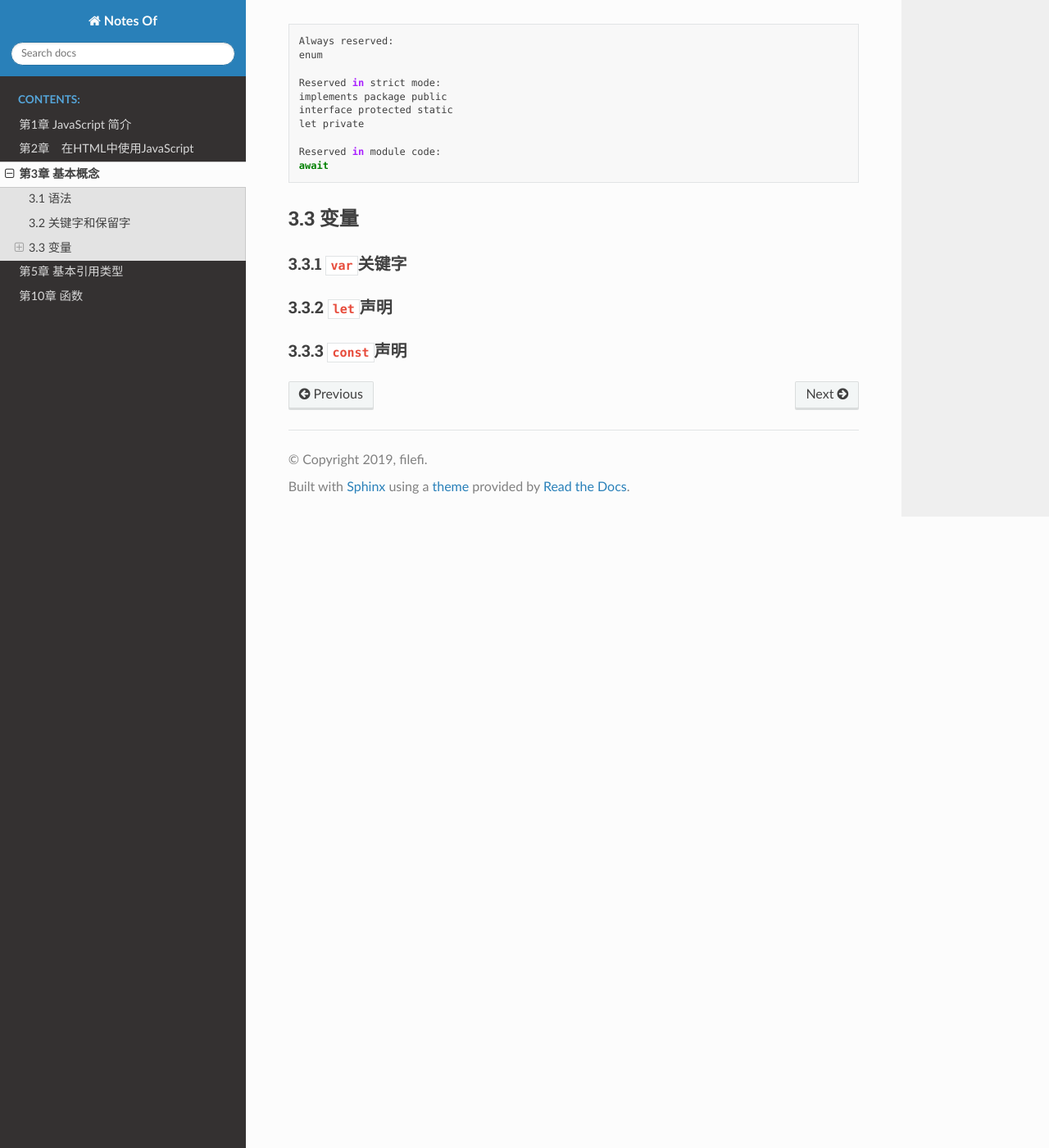
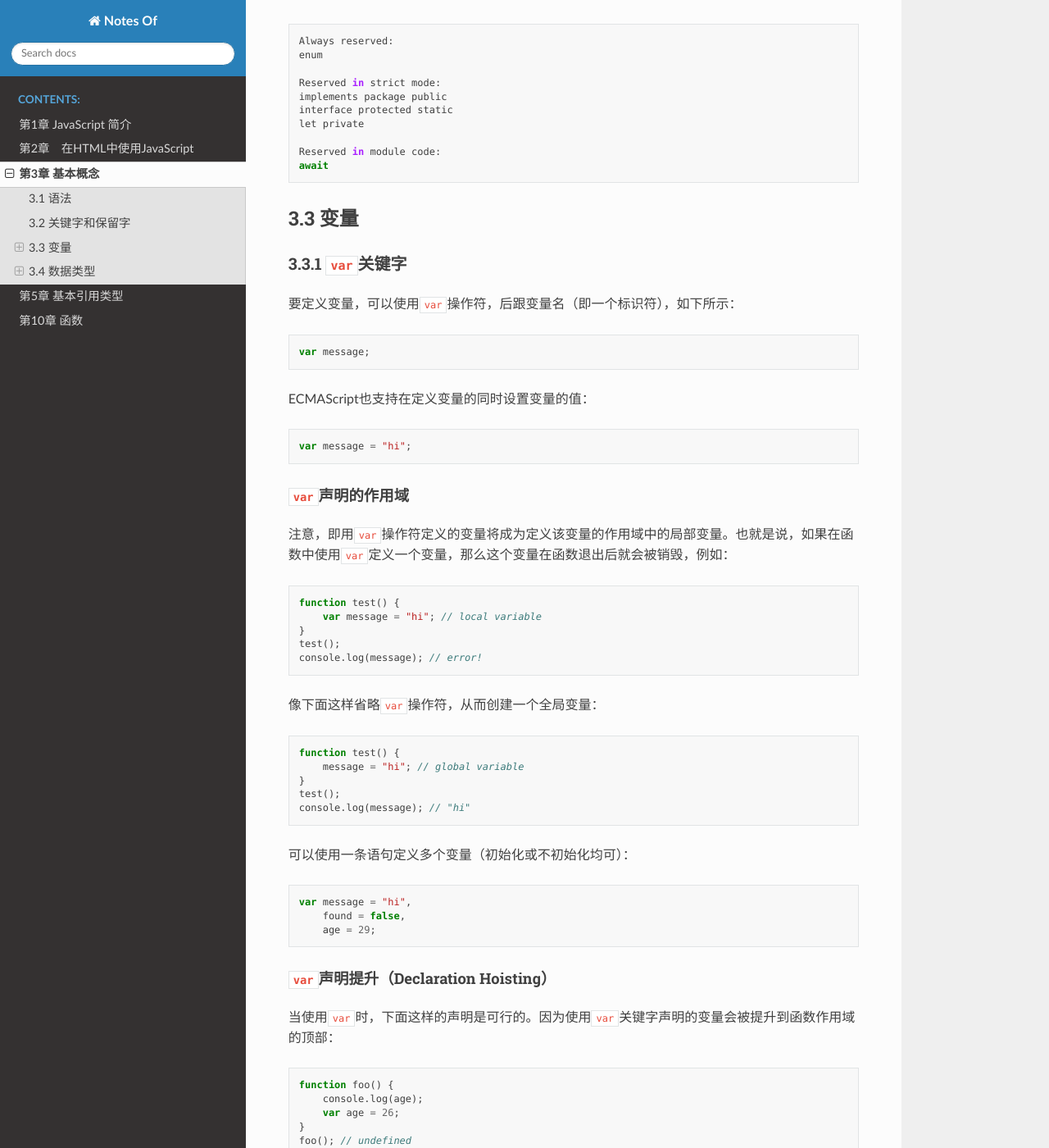
Before and after one commit to filefi/NotesOfProfessional-JavaScript-for-Web-Developers, a Sphinx documentation site: the page built from source/Chapter3-Language_Basics.md, in a window 1280 px wide and 1400 px high, scrolled down 1453 px. Shown: the whole window at 82% size. Built offline with Sphinx 7.4.7 and the Read the Docs theme 2.0.0, drawn with Linux system fonts in a browser that asks for light colours; some of the changed text lies outside the part shown.

````diff
--- a/source/Chapter3-Language_Basics.md
+++ b/source/Chapter3-Language_Basics.md
@@ -81,6 +81,83 @@ await
 
 ### 3.3.1 `var`关键字
 
+要定义变量，可以使用`var`操作符，后跟变量名（即一个标识符），如下所示：
+
+```js
+var message;
+```
+
+ECMAScript也支持在定义变量的同时设置变量的值：
+
+```js
+var message = "hi";
+```
+
+#### `var`声明的作用域
+
+注意，即用`var`操作符定义的变量将成为定义该变量的作用域中的局部变量。也就是说，如果在函数中使用`var`定义一个变量，那么这个变量在函数退出后就会被销毁，例如：
+
+```js
+function test() {
+    var message = "hi"; // local variable
+}
+test();
+console.log(message); // error!
+```
+
+像下面这样省略`var`操作符，从而创建一个全局变量：
+
+```js
+function test() {
+    message = "hi"; // global variable
+}
+test();
+console.log(message); // "hi"
+```
+
+可以使用一条语句定义多个变量（初始化或不初始化均可）：
+
+```js
+var message = "hi",
+    found = false,
+    age = 29;
+```
+
+#### `var`声明提升（Declaration Hoisting）
+
+当使用`var`时，下面这样的声明是可行的。因为使用`var`关键字声明的变量会被提升到函数作用域的顶部：
+
+```js
+function foo() {
+    console.log(age);
+    var age = 26;
+}
+foo(); // undefined
+```
+
+这样声明不会抛出错误，在ECMAScript 运行时看来，它等同于如下形式：
+
+```js
+function foo() {
+    var age;
+    console.log(age);
+    age = 26;
+}
+foo(); // undefined
+```
+
+声明提升还允许你使用冗余的`var`声明：
+
+```js
+function foo() {
+    var age = 16;
+    var age = 26;
+    var age = 36;
+    console.log(age);
+}
+foo(); // 36
+```
+
 
 
 ### 3.3.2 `let`声明
@@ -88,3 +165,46 @@ await
 
 
 ### 3.3.3 `const`声明
+
+
+
+### 3.3.4 Declaration Styles and Best Practices
+
+
+
+## 3.4 数据类型
+
+ECMAScript中有6种简单数据类型（也称为基本数据类型）：
+
+- `Undefined`
+- `Null`
+- `Boolean`
+- `Number`
+- `String`
+- `Symbol`
+
+
+还有1种复杂数据类型`Object`，`Object`本质上是由一组无序的名值对组成的。
+
+### 3.4.1 `typeof`操作符
+
+鉴于ECMAScript是松散类型的，因此需要`typeof`来检测给定变量的数据类型。对一个值使用`typeof`操作符可能返回下列某个字符串：
+
+- `"undefined"`：如果这个值未定义；
+- `"boolean"`：如果这个值是布尔值；
+- `"string"`：如果这个值是字符串；
+- `"number"`：如果这个值是数值；
+- `"object"`：如果这个值是对象或`null`；
+- `"function"`：如果这个值是函数。
+- `"symbol"`: 如果值是Symbol。
+
+像下面这样调用`typeof`操作符：
+
+```js
+let message = "some string";
+console.log(typeof message); // "string"
+console.log(typeof(message)); // "string"
+console.log(typeof 95); // "number"
+```
+
+### 3.4.2 `Undefined`类型
````
